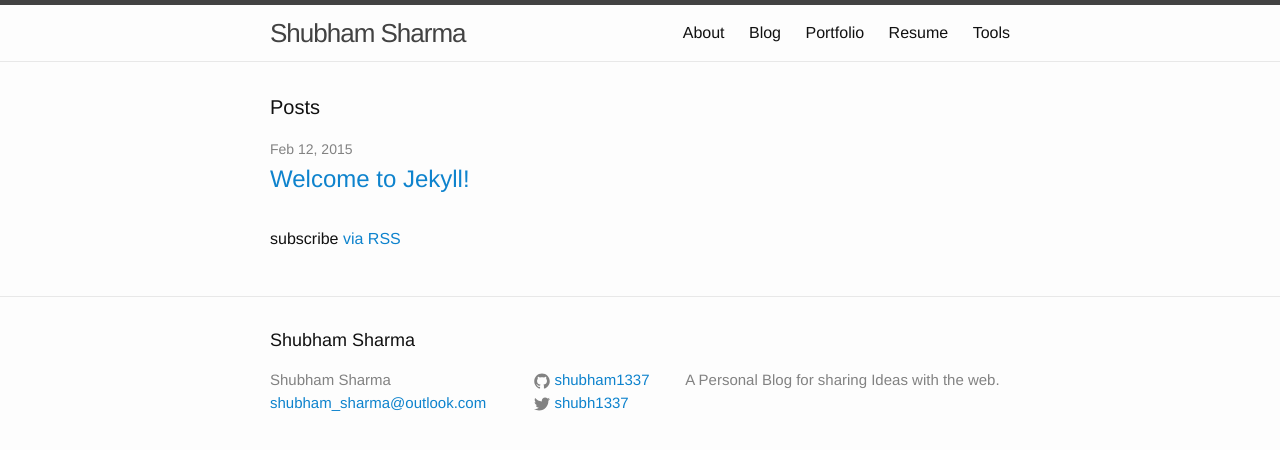
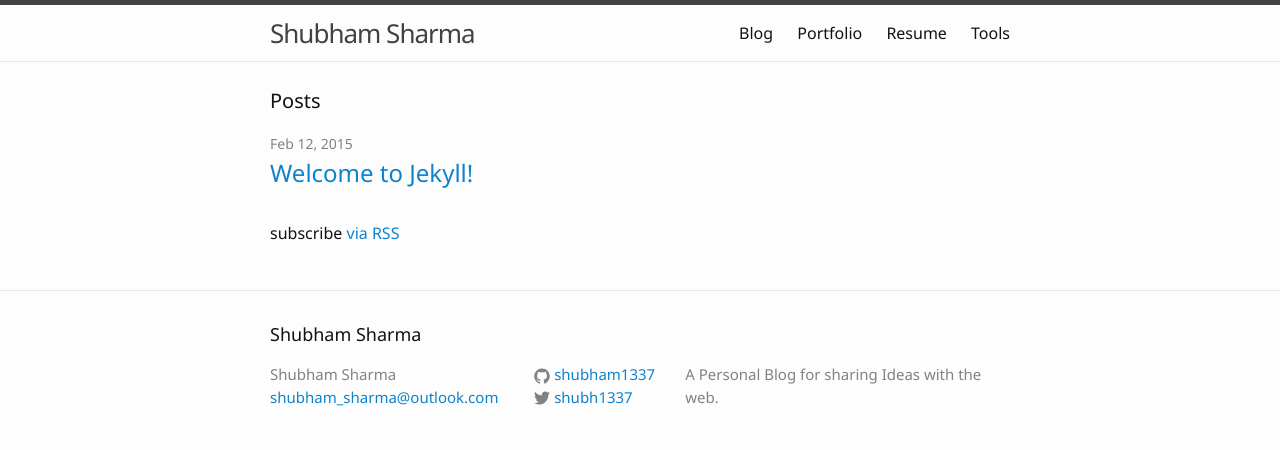
Before and after one commit to shubham1337/blog, a Jekyll site: the page built from index.html, in a window 1280 px wide. Shown: the top 450 px of the page. Built offline with Jekyll 4.4.1, drawn with Linux system fonts in a browser that asks for light colours.

Commit message:
New Font Family, Noto Sans from Google Web Fonts

```diff
--- a/_sass/_base.scss
+++ b/_sass/_base.scss
@@ -21,6 +21,7 @@ body {
     color: $text-color;
     background-color: $background-color;
     -webkit-text-size-adjust: 100%;
+    padding-top: $header-height;
 }
 
 
--- a/_sass/_layout.scss
+++ b/_sass/_layout.scss
@@ -2,12 +2,15 @@
  * Site header
  */
 .site-header {
+    background-color: $background-color;
     border-top: 5px solid $grey-color-dark;
     border-bottom: 1px solid $grey-color-light;
-    min-height: 56px;
+    min-height: $header-height;
 
-    // Positioning context for the mobile navigation icon
-    position: relative;
+    left: 0;
+    position: fixed;
+    right: 0;
+    top: 0;
 }
 
 .site-title {
--- a/css/main.scss
+++ b/css/main.scss
@@ -3,10 +3,11 @@
 ---
 @charset "utf-8";
 
+@import url(http://fonts.googleapis.com/css?family=Noto+Sans:400,400italic,700,700italic);
 
 
 // Our variables
-$base-font-family: Helvetica, Arial, sans-serif;
+$base-font-family: 'Noto Sans', Helvetica, Arial, sans-serif;
 $base-font-size:   16px;
 $small-font-size:  $base-font-size * 0.875;
 $base-line-height: 1.5;
@@ -29,6 +30,7 @@ $content-width:    800px;
 $on-palm:          600px;
 $on-laptop:        800px;
 
+$header-height:    56px;
 
 
 // Using media queries with like this:
```
Also changed, not shown: about.md (deleted, +0 -11 lines), README.md, _includes/header.html (indentation only), 11 other files.
